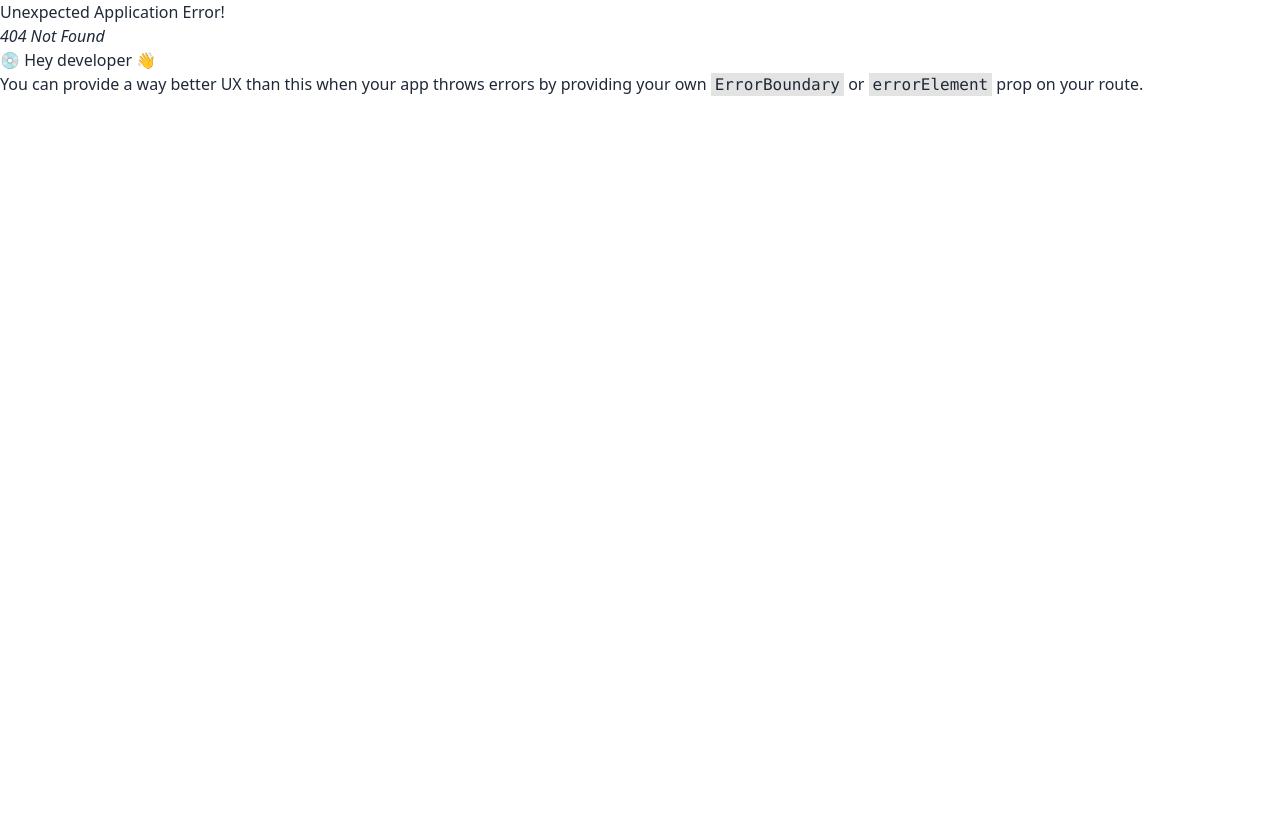
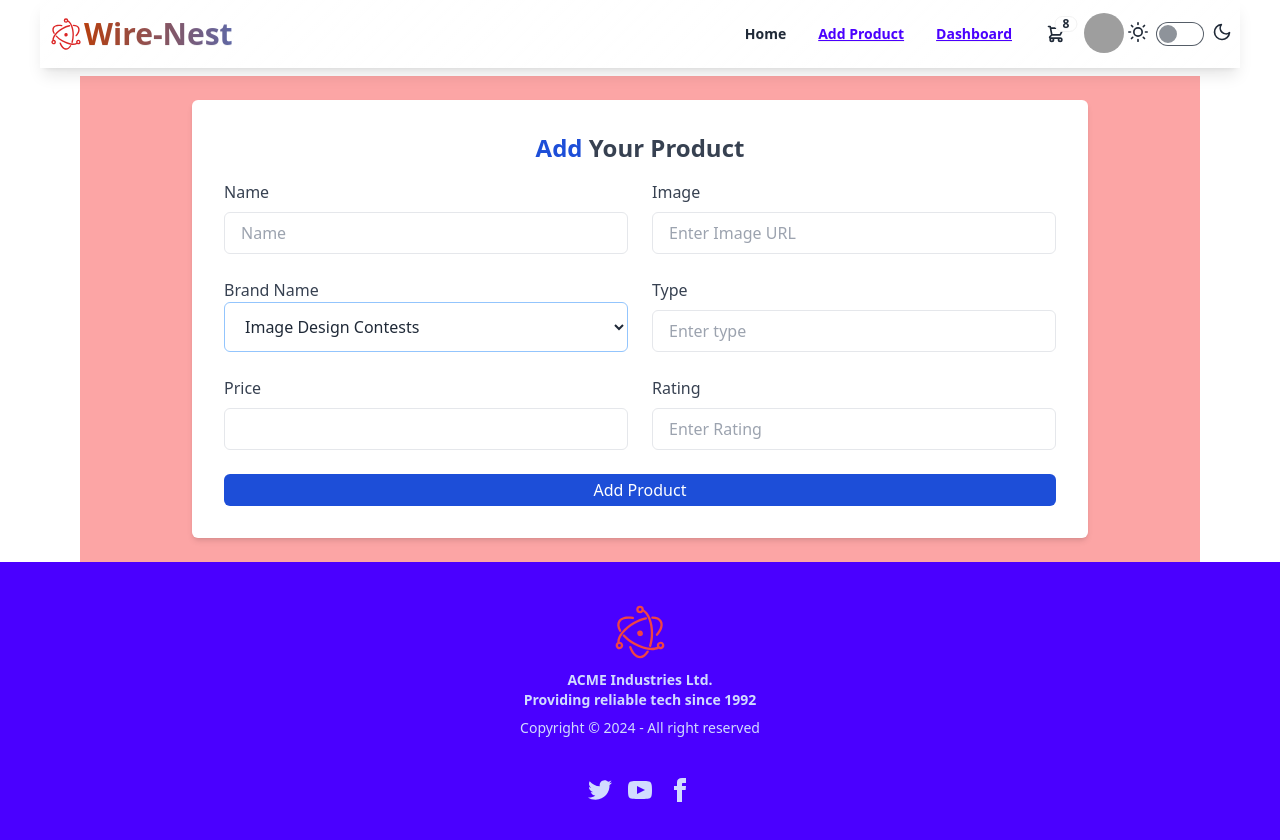
Before and after one commit to shamim-hossain008/wire-nest-client, a React (Vite) app: page /addProduct in a window 1280 px wide. Before the commit this address had no page. Before the commit the page ends 800 px from the top, so only its background shows below. Built offline with nearby package versions, Linux system fonts and the light colour scheme; grey boxes are pictures that could not be loaded.

Commit message:
added product added form

```diff
--- a/src/Layout/Routes/Routes.jsx
+++ b/src/Layout/Routes/Routes.jsx
@@ -1,4 +1,5 @@
 import { createBrowserRouter } from "react-router-dom";
+import AddProductPage from "../../Pages/AddProduct/AddProductPage";
 import Home from "../../Pages/Home/Home/Home";
 import MainLayout from "../MainLayout";
 
@@ -12,6 +13,10 @@ export const router = createBrowserRouter([
         path: "/",
         element: <Home />,
       },
+      {
+        path: "/addProduct",
+        element: <AddProductPage />,
+      },
     ],
   },
 ]);
--- /dev/null
+++ b/src/Pages/AddProduct/AddProductPage.jsx
@@ -0,0 +1,117 @@
+const AddProductPage = () => {
+  const handleAddProduct = (e) => {
+    e.preventDefault();
+    const form = e.target;
+    const name = form.name.value;
+    const imageUrl = form.image.value;
+    const brandName = form.brandName.value;
+    const category = form.category.value;
+    const price = form.price.value;
+    const rating = form.rating.value;
+
+    const productInfo = { name, imageUrl, brandName, category, price, rating };
+    console.log(productInfo);
+  };
+  return (
+    <section className="max-w-4xl m-4 p-8 mx-auto bg-white rounded-md shadow-md ">
+      <h2 className="text-2xl font-bold text-center text-gray-700 capitalize">
+        <span className="text-blue-700">Add</span> Your Product
+      </h2>
+
+      <form onSubmit={handleAddProduct}>
+        <div className="grid grid-cols-1 gap-6 mt-4 sm:grid-cols-2">
+          <div>
+            <label className="text-gray-700 " for="name">
+              Name
+            </label>
+            <input
+              id="name"
+              type="text"
+              placeholder="Name"
+              name="name"
+              className="block w-full px-4 py-2 mt-2 text-gray-700 bg-white border border-gray-200 rounded-md   dark:border-gray-600 focus:border-blue-400 focus:ring-blue-300 focus:ring-opacity-40 dark:focus:border-blue-300 focus:outline-none focus:ring"
+            />
+          </div>
+          <div>
+            <label className="text-gray-700 " for="image">
+              Image
+            </label>
+            <input
+              id="imageURL"
+              type="url"
+              name="image"
+              placeholder="Enter Image URL"
+              className="block w-full px-4 py-2 mt-2 text-gray-700 bg-white border border-gray-200 rounded-md   dark:border-gray-600 focus:border-blue-400 focus:ring-blue-300 focus:ring-opacity-40 dark:focus:border-blue-300 focus:outline-none focus:ring"
+            />
+          </div>
+
+          <div>
+            <label className="text-gray-700" for="brandName">
+              Brand Name
+            </label>
+            <select
+              required
+              className="w-full px-4 py-3 bg-white border border-blue-300 focus:outline-blue-200 rounded-md"
+              name="brandName"
+            >
+              <option disabled selected>
+                Image Design Contests
+              </option>
+              <option>Article Writing</option>
+              <option>Marketing Strategy</option>
+              <option>Digital Advertisement Contests</option>
+              <option>Gaming Review</option>
+              <option>Book Review</option>
+              <option>Business Idea Contests</option>
+              <option>Movie Review</option>
+            </select>
+          </div>
+          <div>
+            <label className="text-gray-700  " for="category">
+              Type
+            </label>
+            <input
+              id="category"
+              name="category"
+              type="text"
+              placeholder="Enter type"
+              className="block w-full px-4 py-2 mt-2 text-gray-700 bg-white border border-gray-200 rounded-md  focus:border-blue-400 focus:ring-blue-300 focus:ring-opacity-40 dark:focus:border-blue-300 focus:outline-none focus:ring"
+            />
+          </div>
+
+          <div>
+            <label className="text-gray-700 " type="number">
+              Price
+            </label>
+            <input
+              id="number"
+              type="number"
+              name="price"
+              className="block w-full px-4 py-2 mt-2 text-gray-700 bg-white border border-gray-200 rounded-md  dark:border-gray-600 focus:border-blue-400 focus:ring-blue-300 focus:ring-opacity-40 dark:focus:border-blue-300 focus:outline-none focus:ring"
+            />
+          </div>
+          <div>
+            <label className="text-gray-700 " for="rating">
+              Rating
+            </label>
+            <input
+              id="rating"
+              type="text"
+              name="rating"
+              placeholder="Enter Rating"
+              className="block w-full px-4 py-2 mt-2 text-gray-700 bg-white border border-gray-200 rounded-md   dark:border-gray-600 focus:border-blue-400 focus:ring-blue-300 focus:ring-opacity-40 dark:focus:border-blue-300 focus:outline-none focus:ring"
+            />
+          </div>
+        </div>
+
+        <div className="flex justify-center w-full mt-6">
+          <button className="w-full h-8 leading-5 text-white transition-colors duration-300 transform bg-blue-700 rounded-md hover:bg-blue-400 focus:outline-none focus:bg-green-600">
+            Add Product
+          </button>
+        </div>
+      </form>
+    </section>
+  );
+};
+
+export default AddProductPage;
--- a/src/Pages/Home/Home/Shared/Navbar/Navbar.jsx
+++ b/src/Pages/Home/Home/Shared/Navbar/Navbar.jsx
@@ -19,7 +19,7 @@ const Navbar = () => {
       </li>
       <li>
         <NavLink
-          to="#"
+          to="/addProduct"
           className={({ isActive }) =>
             isActive
               ? "text-primary btn-link font-extrabold transition hover:scale-110"
--- /dev/null
+++ b/src/Pages/Login/Login.jsx
@@ -0,0 +1,7 @@
+import React from "react";
+
+const Login = () => {
+  return <div>Login</div>;
+};
+
+export default Login;
```
